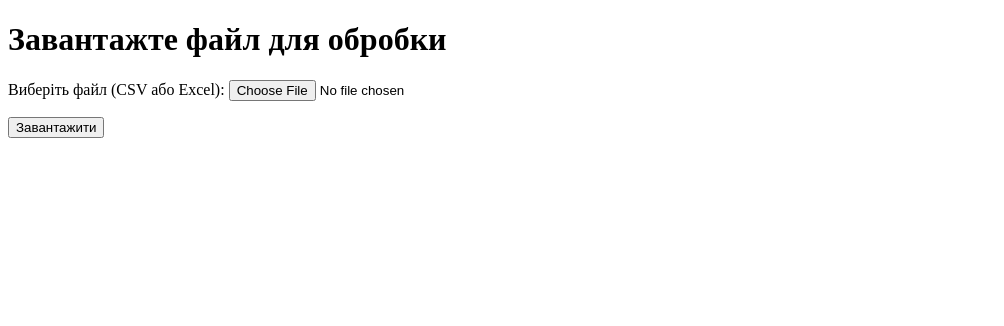
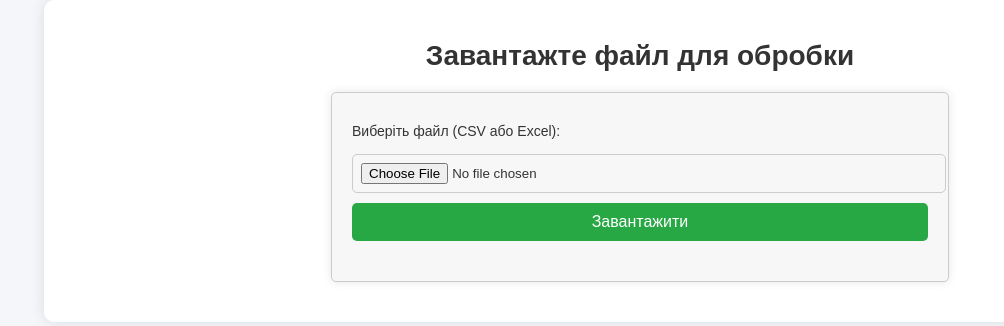
Before and after one commit to Nattalli/file-aggregation, a Django app: page /tables/upload/ in a window 1280 px wide. Shown: the top 326 px of the page, without its empty margins (0-1004 px from the left). Run offline with Django 5.2, Linux system fonts and the light colour scheme.

Commit message:
added styles

```diff
--- a/templates/upload.html
+++ b/templates/upload.html
@@ -1,20 +1,27 @@
+{% load static %}
+
 <!DOCTYPE html>
 <html lang="uk">
 <head>
     <meta charset="UTF-8">
     <title>Завантаження файлу</title>
+    <link rel="stylesheet" href="{% static 'styles.css' %}">
 </head>
 <body>
+    <div class="container">
         <h1>Завантажте файл для обробки</h1>
+
         {% if messages %}
             {% for message in messages %}
-            <p>{{ message }}</p>
+                <p class="message {{ message.tags }}">{{ message }}</p>
             {% endfor %}
         {% endif %}
+
         <form method="POST" enctype="multipart/form-data">
             {% csrf_token %}
             {{ form.as_p }}
             <button type="submit">Завантажити</button>
         </form>
+    </div>
 </body>
 </html>
```
Lines whose indentation alone changed are shown as unchanged.
